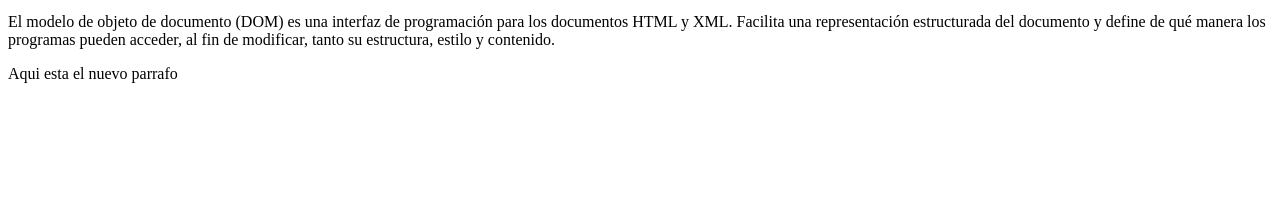
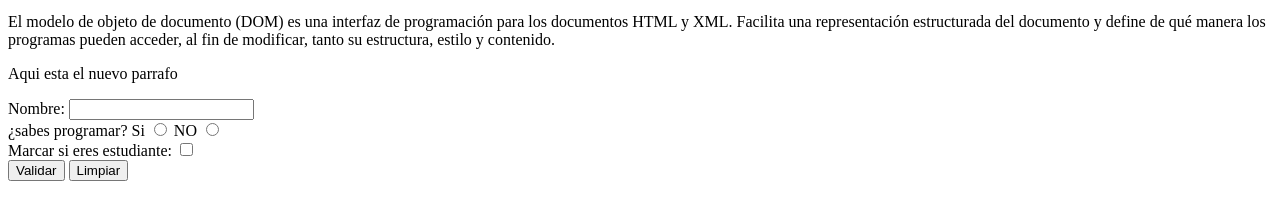
Before and after one commit to Klau182/ejercicioJS, a plain HTML site: page index.html in a window 1280 px wide. Shown: the part 119-338 px from the top of the page. Drawn offline with Linux system fonts and the light colour scheme.

Commit message:
construccion de un formulario sencillor con 2 opciones

```diff
--- a/index.html
+++ b/index.html
@@ -21,6 +21,16 @@
 
     </div>
 
+    <form>
+        Nombre: <input type="text" id="nombre"/>
+        <br/> ¿sabes programar? Si <input type="radio" id="rsi" name="programar" value="SI"/> NO
+        <input type="radio" id="rno" name="programar" value="NO" />
+        <br/> Marcar si eres estudiante: <input type="checkbox" id="estudiante" value="SI" />
+        <br/>
+        <button type="button">Validar</button>
+        <button type="button">Limpiar</button>
+    </form>
+
     <script src="index.js"></script>
 </body>
 </html>
```
